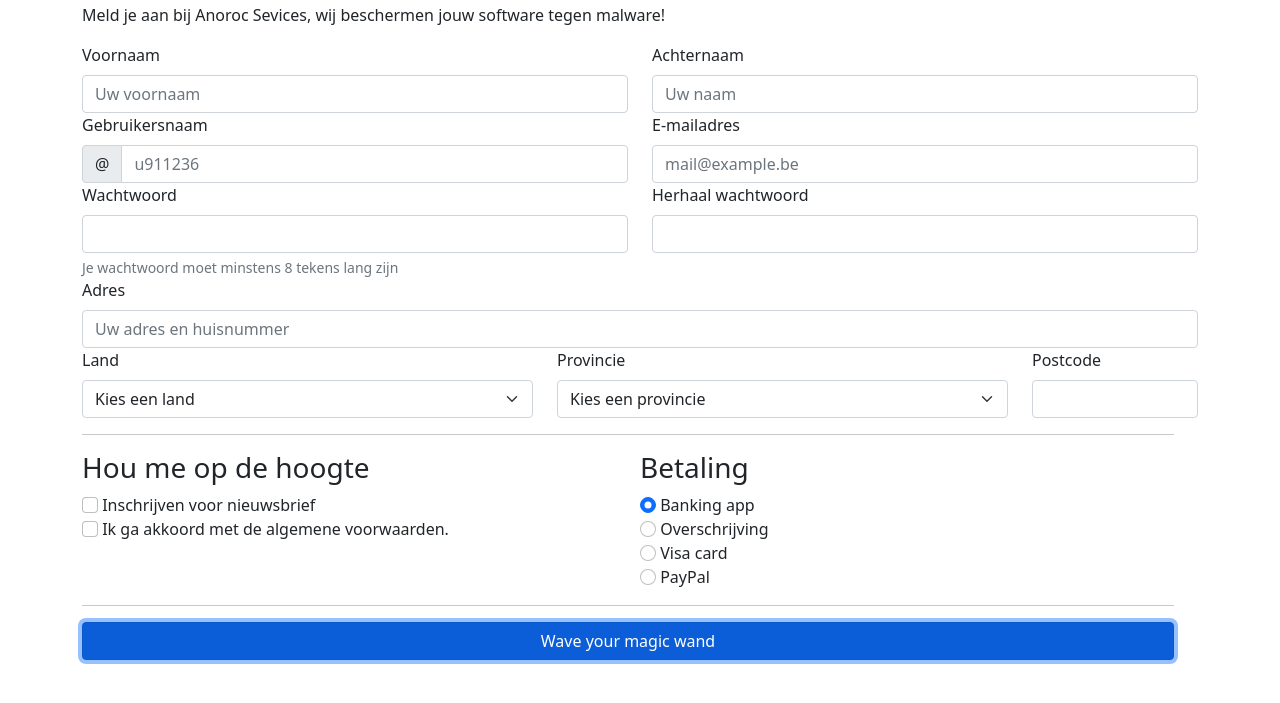
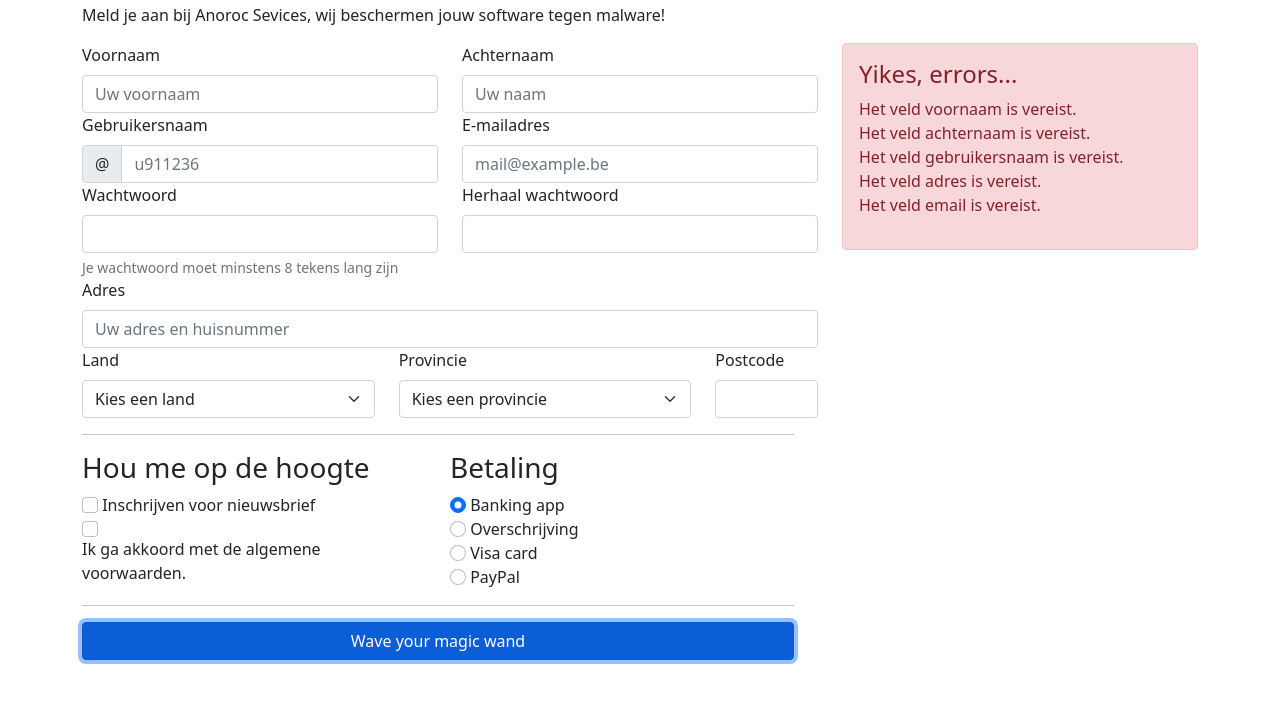
Before and after one commit to morteeke/PE-Opdracht-Interactieve-websites, a plain HTML site: page index.html in a window 1280 px wide. Both pictures are taken after a click on the button "Wave your magic wand". Shown: the part 53-756 px from the top of the page. Drawn offline with nearby package versions, Linux system fonts and the light colour scheme.

Commit message:
Update formulier.js
-functie showAlerts() toegevoegd om de alerts in de array te laten zien.

```diff
--- a/index.html
+++ b/index.html
@@ -154,7 +154,7 @@
             <div class="col-4" id="alert-column">
                 <div class="alert alert-danger" role="alert" id="danger-div">
                     <h4>Yikes, errors...</h4>
-                    <p id="errorP"></p>
+                    <p id="dangerP"></p>
                 </div>
                 <div class="alert alert-success" role="alert" id="success-div">
                     <h4>Goed gedaan!</h4>
--- a/scripts/formulier.js
+++ b/scripts/formulier.js
@@ -1,4 +1,5 @@
-document.getElementById("alert-column").style.display = "none";
+const alertDiv = document.getElementById("alert-column");
+alertDiv.style.display = "none";
 
 let errors = [];
 
@@ -13,7 +14,7 @@ function validateForm(){
 
     checkEmptyField("email", "Het veld email is vereist.");
 
-    alert(errors.join(', '));
+    showAlerts();
     errors = [];
 }
 
@@ -44,3 +45,18 @@ function validatePassword(password){
     //Controle wachtwoord.
 
 }
+
+function showAlerts(){
+
+    alertDiv.style.display = "initial";
+    if(errors.length != 0){
+        const dangerDiv = document.getElementById("danger-div");
+        document.getElementById("dangerP").innerText = errors.join("\n");
+        document.getElementById("success-div").style.display = "none";
+        document.getElementById("info-div").style.display = "none";
+
+        alert(errors.join(', '));
+    }
+
+
+}
```
